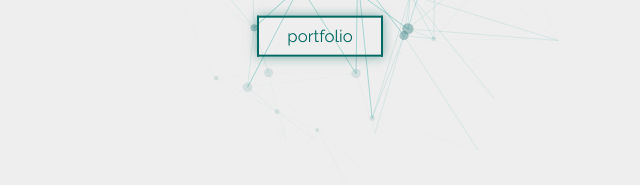
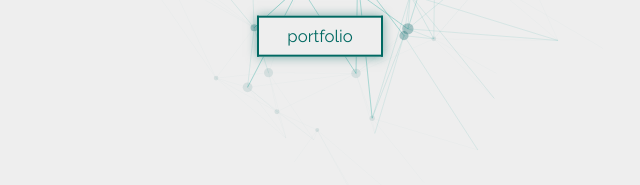
Before and after one commit to yerko-alexey/yerko-alexey.github.io, a website: page index.html in a window 1280 px wide. Shown: the part 466-651 px from the top of the page, 320-960 px from the left. Drawn offline with Linux system fonts and the light colour scheme; files whose address does not match are found by name.

Commit message:
button z index

```diff
--- a/scss/main.scss
+++ b/scss/main.scss
@@ -47,12 +47,13 @@ input[type="radio"]:focus {
 	margin: 10px;
 	padding: 10px 30px;
 	display: inline-block;
-	background: transparent;
+	background: #eee;
 	color: #006962;
 	font-size: 1.2em;
 	position: relative;
 	outline: none;
 	border: none;
+	z-index: 9999;
 	@include box-shadow(0 0 10px 0 rgba(0, 105, 98, .5));
 	&:before{
 		content: '';
```
Also changed, not shown: css/main.css, 1 other file.
